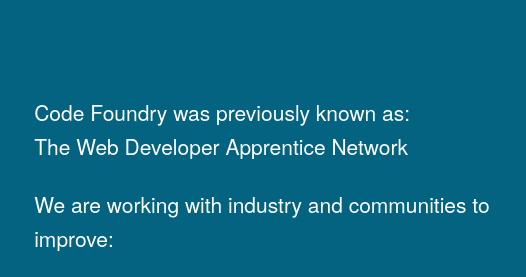
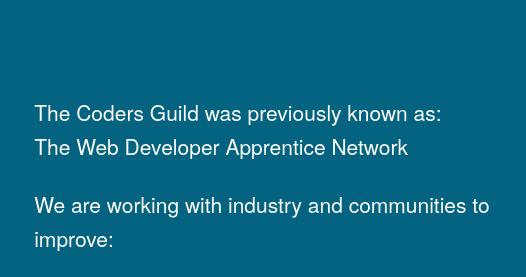
Before and after one commit to crispinread/code-foundry, a plain HTML site: page index.html in a window 1280 px wide. Shown: the top 277 px of the page, 625-1151 px from the left. Drawn offline with Linux system fonts and the light colour scheme; a web font is replaced by a local one.

Commit message:
update copy

```diff
--- a/index.html
+++ b/index.html
@@ -54,7 +54,7 @@
         <img src="images/coders-guild-logo.png" alt="Code Foundry Logo" class="u-max-full-width"/>
       </div>
       <div class="one-half column big-text">
-        <p>Code Foundry was previously known as:<br> The Web Developer Apprentice Network</p>
+        <p>The Coders Guild was previously known as:<br> The Web Developer Apprentice Network</p>
         <p>We are working with industry and communities to improve:</p>
         <ul>
           <li>Diversity and Inclusivity</li>
```
